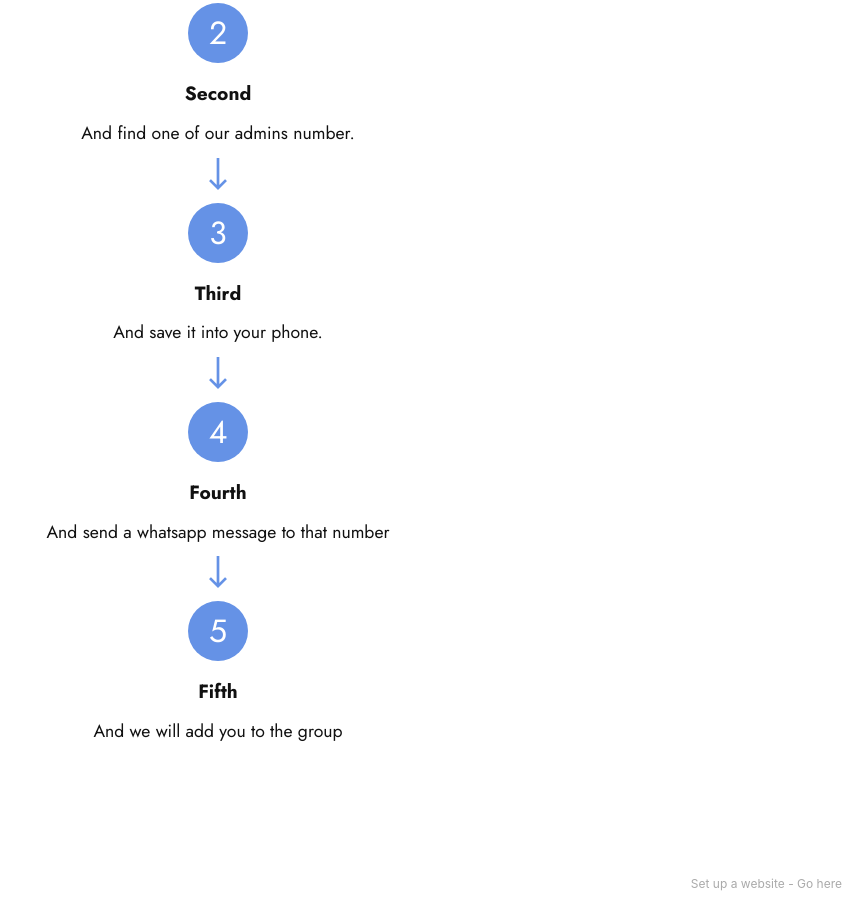
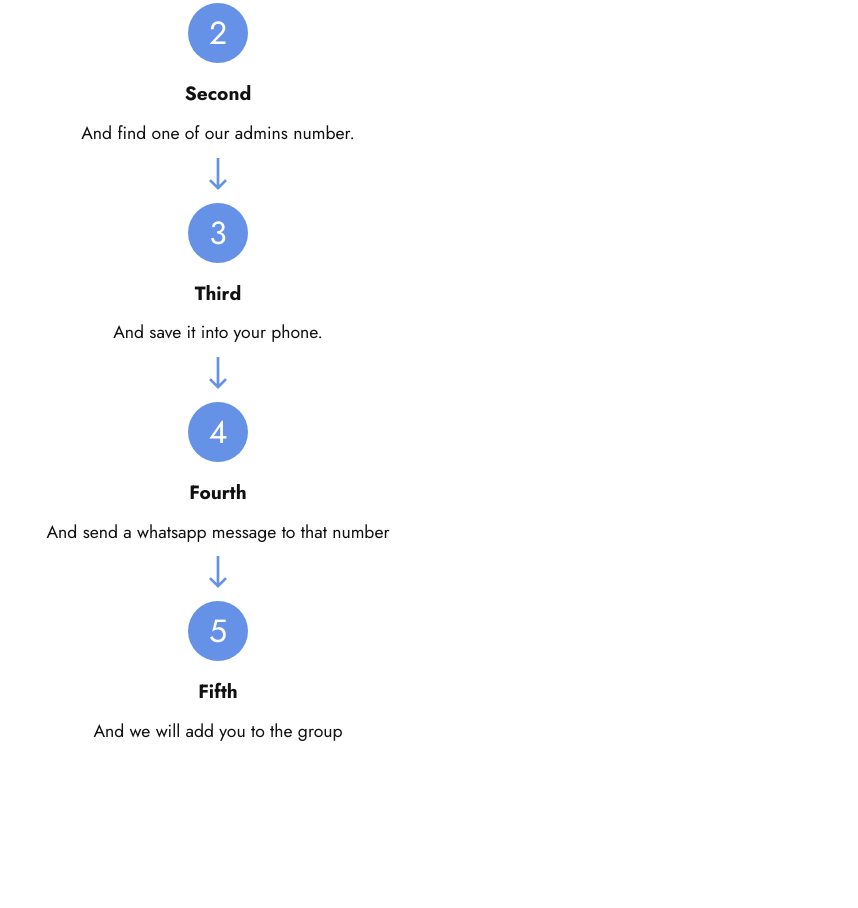
Before and after one commit to elibraryofficial/elibraryofficial.github.io, a plain HTML site: page page4.html in a window 1280 px wide. Shown: the part 685-1593 px from the top of the page, without its empty margins (422-1280 px from the left). Drawn offline with Linux system fonts and the light colour scheme; files whose address does not match are found by name.

Commit message:
Update page4.html

```diff
--- a/page4.html
+++ b/page4.html
@@ -153,7 +153,7 @@
             </div>
         </div>
     </nav>
-</section><section style="background-color: #fff; font-family: -apple-system, BlinkMacSystemFont, 'Segoe UI', 'Roboto', 'Helvetica Neue', Arial, sans-serif; color:#aaa; font-size:12px; padding: 0; align-items: center; display: flex;"><a href="https://mobirise.site/o" style="flex: 1 1; height: 3rem; padding-left: 1rem;"></a><p style="flex: 0 0 auto; margin:0; padding-right:1rem;">Set up a website - <a href="https://mobirise.site/w" style="color:#aaa;">Go here</a></p></section><script src="assets/web/assets/jquery/jquery.min.js"></script>  <script src="assets/popper/popper.min.js"></script>  <script src="assets/tether/tether.min.js"></script>  <script src="assets/bootstrap/js/bootstrap.min.js"></script>  <script src="assets/smoothscroll/smooth-scroll.js"></script>  <script src="assets/dropdown/js/nav-dropdown.js"></script>  <script src="assets/dropdown/js/navbar-dropdown.js"></script>  <script src="assets/touchswipe/jquery.touch-swipe.min.js"></script>  <script src="assets/theme/js/script.js"></script>
+</section><section style="background-color: #fff; font-family: -apple-system, BlinkMacSystemFont, 'Segoe UI', 'Roboto', 'Helvetica Neue', Arial, sans-serif; color:#aaa; font-size:12px; padding: 0; align-items: center; display: flex;"><a href="https://mobirise.site/o" style="flex: 1 1; height: 3rem; padding-left: 1rem;"></a><p style="flex: 0 0 auto; margin:0; padding-right:1rem;"><a href="https://mobirise.site/w" style="color:#aaa;"></a></p></section><script src="assets/web/assets/jquery/jquery.min.js"></script>  <script src="assets/popper/popper.min.js"></script>  <script src="assets/tether/tether.min.js"></script>  <script src="assets/bootstrap/js/bootstrap.min.js"></script>  <script src="assets/smoothscroll/smooth-scroll.js"></script>  <script src="assets/dropdown/js/nav-dropdown.js"></script>  <script src="assets/dropdown/js/navbar-dropdown.js"></script>  <script src="assets/touchswipe/jquery.touch-swipe.min.js"></script>  <script src="assets/theme/js/script.js"></script>
 
 
 </body>
```
